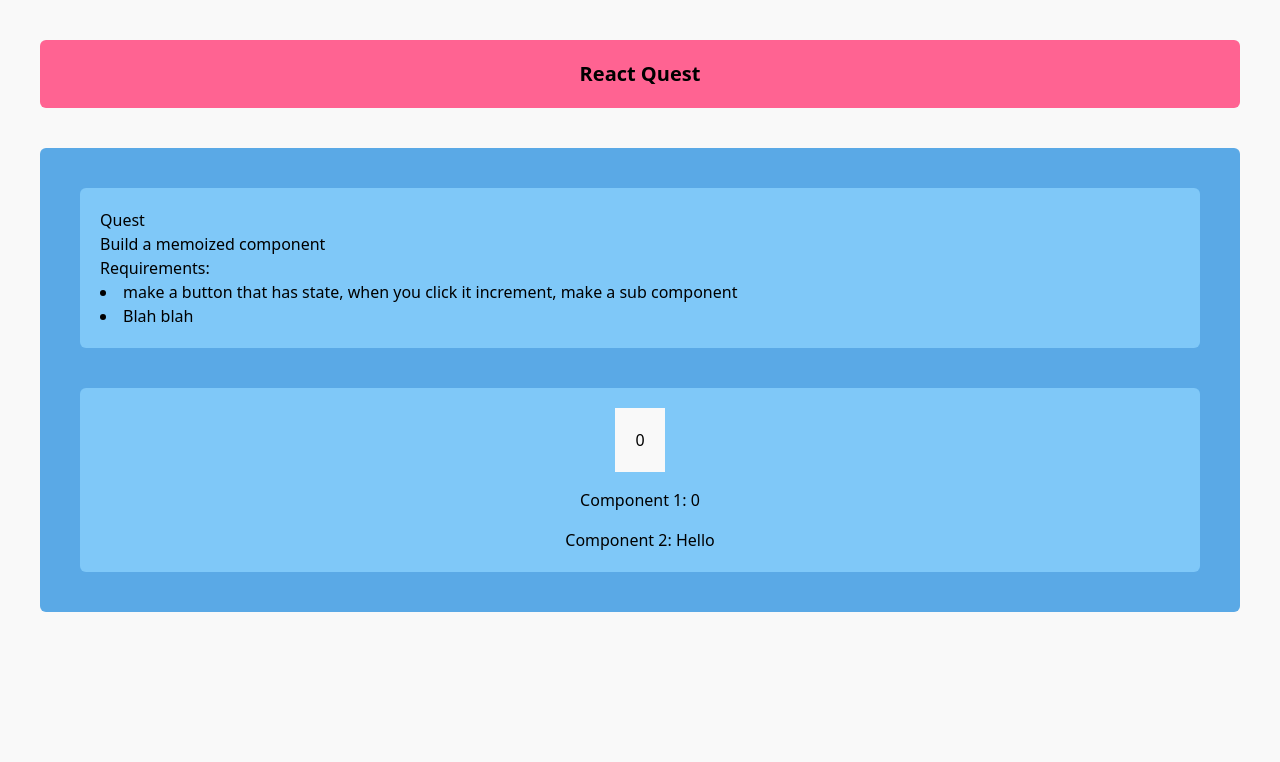
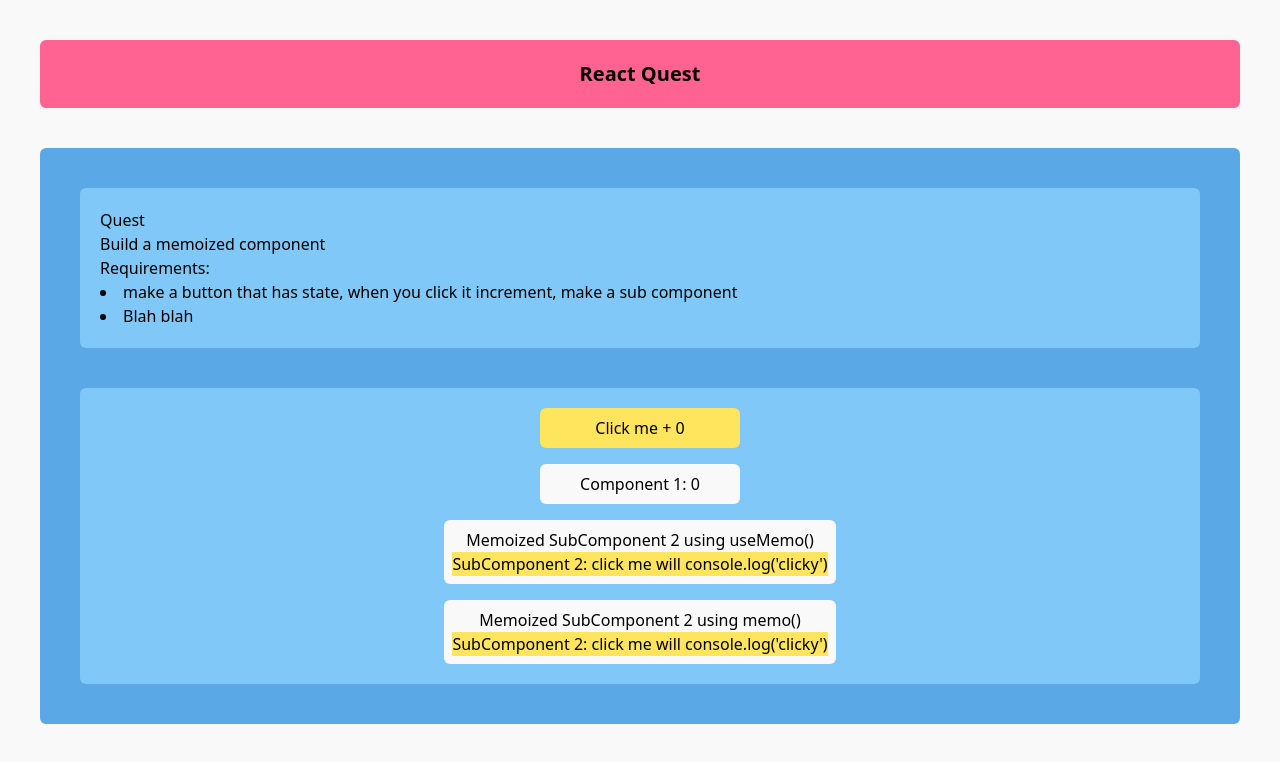
Before and after one commit to MayKhine/react-quest, a React (Vite) app: page /memo in a window 1280 px wide. Shown: the top 762 px of the page. Built offline with nearby package versions, Linux system fonts and the light colour scheme.

Commit message:
experiment with memo() and useMemo()

```diff
--- a/src/quests/Memo.tsx
+++ b/src/quests/Memo.tsx
@@ -4,12 +4,14 @@
 export const Memo = () => {
   const [count, setCount] = useState(0)
 
-  const subComp2Onclick2 = useCallback(() => console.log("clicky"), [])
-
   const content = useMemo(() => {
-    return <SubComponent2 onClick={() => console.log("clicky")} />
+    return <SubComponent2 onClick={() => console.log("clicky using useMemo")} />
   }, [])
 
+  const subComp2Onclick2 = useCallback(
+    () => console.log("clicky using memo()"),
+    []
+  )
   return (
     <div className="w-full p-10 bg-myWhite min-h-full h-auto">
       <Logo />
@@ -26,16 +28,26 @@
         </div>
         <div className="w-full bg-myLightBlue p-5 rounded-md flex flex-col justify-center items-center gap-4">
           <button
-            className="bg-myWhite p-5"
+            className="bg-myYellow hover:bg-myYellow/50 p-2 min-w-50 text-center rounded-md "
             onClick={() => {
               setCount(count + 1)
             }}
           >
-            {count}
+            Click me + {count}
           </button>
-          <SubComponent1 count={count} />
-          {content}
-          {/* <MemoSubComponent2 onClick={subComp2Onclick2} /> */}
+          <div className="bg-myWhite p-2 min-w-50 text-center rounded-md ">
+            <SubComponent1 count={count} />
+          </div>
+          <div className="bg-myWhite p-2 min-w-50 text-center rounded-md ">
+            Memoized SubComponent 2 using useMemo()
+            <div className="cursor-pointer bg-myYellow">{content} </div>
+          </div>
+          <div className="bg-myWhite p-2 min-w-50 text-center rounded-md ">
+            Memoized SubComponent 2 using memo()
+            <div className="cursor-pointer bg-myYellow">
+              <MemoSubComponent2 onClick={subComp2Onclick2} />
+            </div>
+          </div>
         </div>
       </div>
     </div>
@@ -46,7 +58,7 @@
   count: number
 }
 const SubComponent1: FC<SubComponent1Props> = ({ count }) => {
-  console.log("SUb compoentn 1 here")
+  console.log("SubComponent1 here")
 
   return <div> Component 1: {count}</div>
 }
@@ -54,8 +66,12 @@
   onClick: () => void
 }
 const SubComponent2: FC<SubComponent2> = ({ onClick }) => {
-  console.log("SUb compoentn 2 here")
-  return <div onClick={onClick}> Component 2: Hello </div>
+  console.log("SubComponent 2 here")
+  return (
+    <div onClick={onClick}>
+      SubComponent 2: click me will console.log('clicky'){" "}
+    </div>
+  )
 }
 
 const MemoSubComponent2 = memo(SubComponent2)
--- a/src/quests/ReactSuspense.tsx
+++ b/src/quests/ReactSuspense.tsx
@@ -25,7 +25,14 @@
 
 const UserProfile: FC = () => {
   const data = userResource.read()
-  return <div>User data {data.name}</div>
+  return (
+    <div>
+      User data
+      <div>name: {data.name}</div>
+      <div>age: {data.age}</div>
+      <div>weight: {data.weight}</div>
+    </div>
+  )
 }
 
 const fetchUser = async () => {
```
